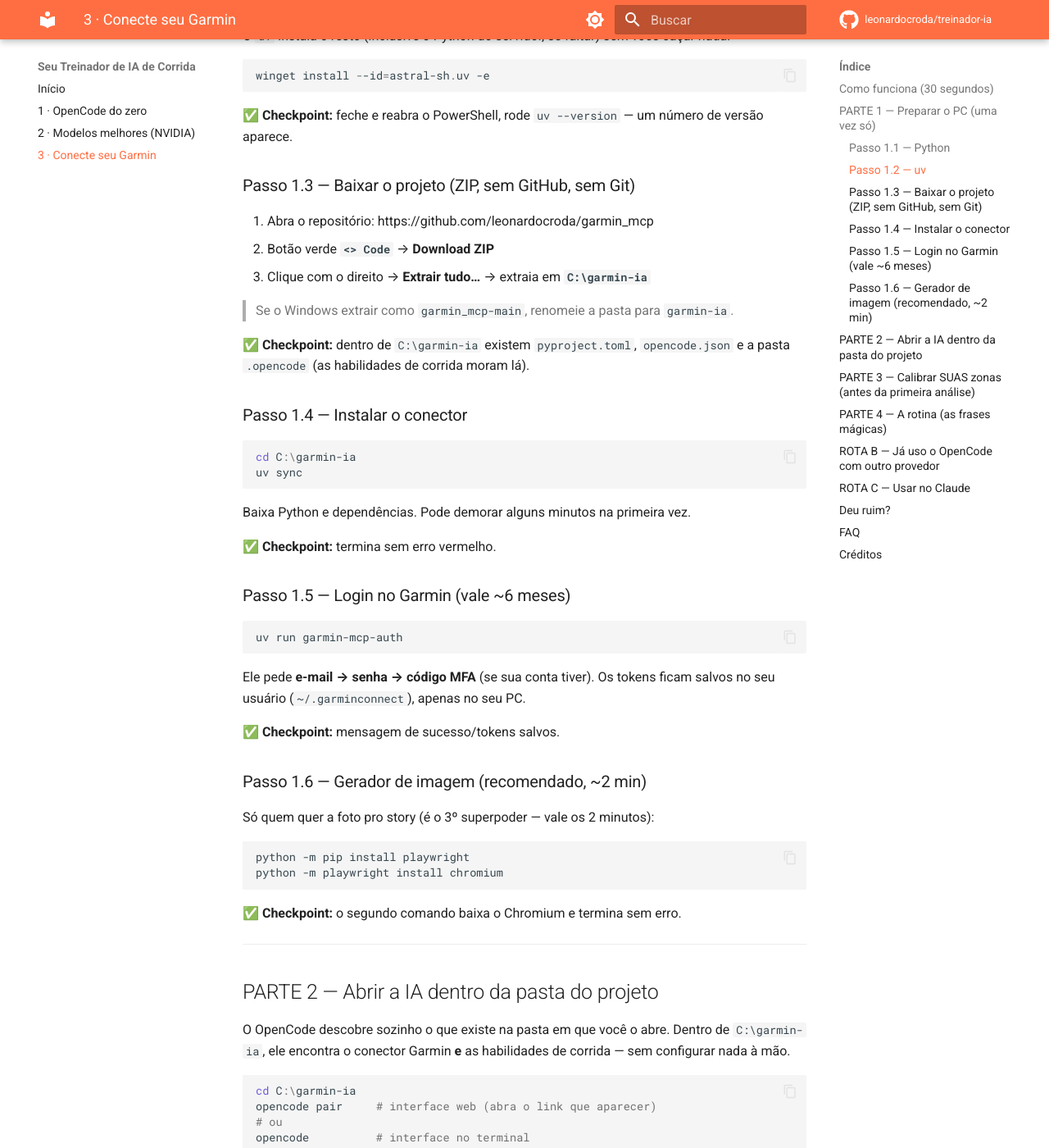
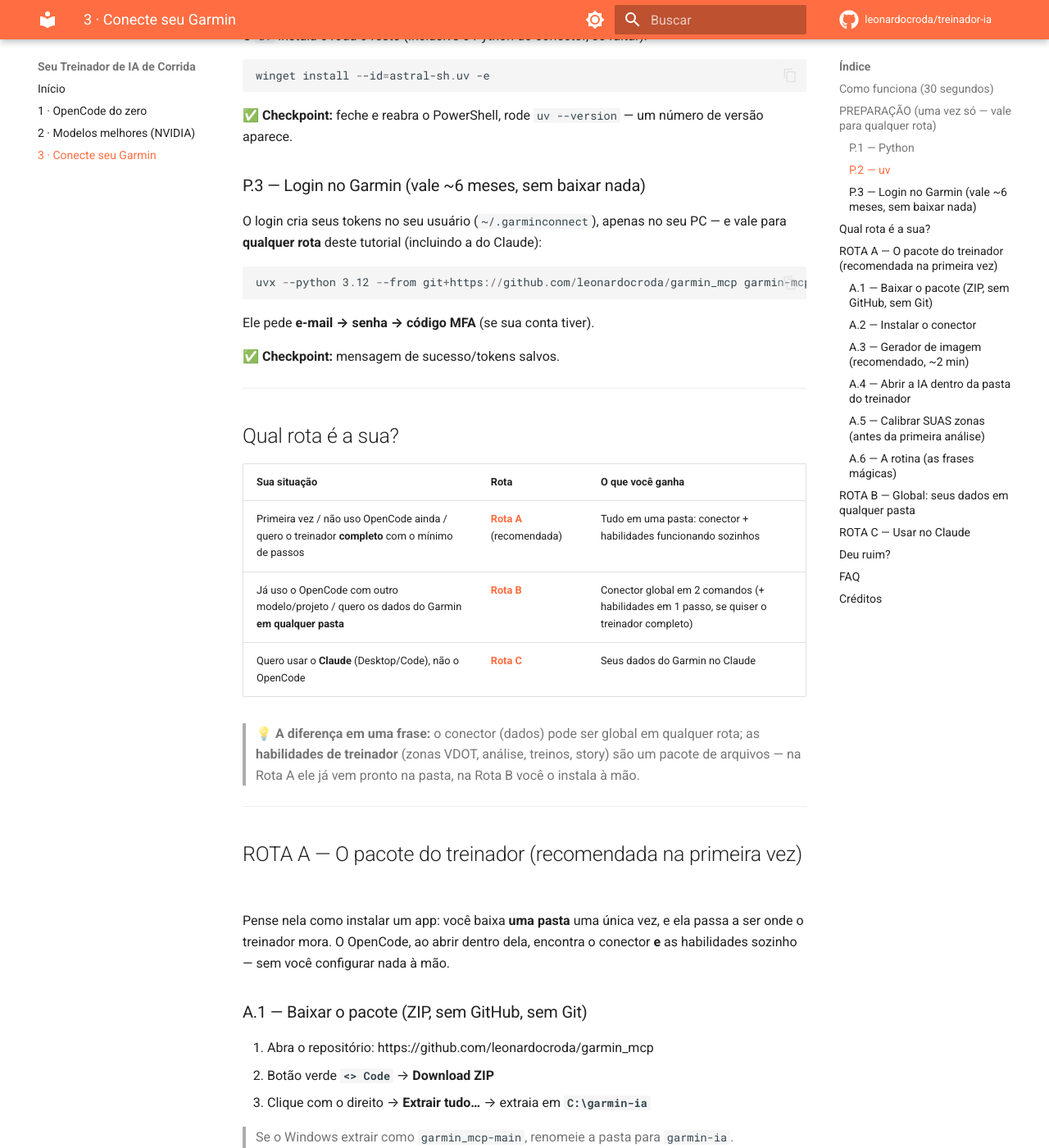
Before and after one commit to leonardocroda/treinador-ia, an MkDocs documentation site: the page built from docs/tutorial-3-garmin-mcp.md, in a window 1280 px wide and 1400 px high, scrolled down 1342 px. Shown: the whole window at 82% size. Built offline with MkDocs 1.6.1 and Material for MkDocs 9.7.7, drawn with Linux system fonts in a browser that asks for light colours; comment, search, counter and statistics services are not loaded; some of the changed text lies outside the part shown.

Commit message:
docs(tutorial-3): restructure with shared preparation + route decision table
- Common Preparation section (Python, uv, Garmin login via uvx - no
  download needed) that serves all routes, including Claude
- 'Which route is for you?' decision table right before the routes
- Route A reframed as the one-time trainer package (A.1-A.6)
- Route B strengthened: explicit prerequisites, honest scope (data-only
  vs full trainer via skills), playwright as its own step
- Route C reuses the shared Garmin login when available
- Internal anchors fixed for strict build

````diff
--- a/docs/tutorial-3-garmin-mcp.md
+++ b/docs/tutorial-3-garmin-mcp.md
@@ -3,7 +3,7 @@
 > Parte 3 de 3 da série "Seu treinador de IA de corrida".
 > Pré-requisitos: [Tutorial 1](./tutorial-1-opencode-do-zero.md) (OpenCode instalado) e [Tutorial 2](./tutorial-2-nvidia-modelos.md) (modelo conectado).
 > ⏱ Tempo: ~30 min · 💰 Custo: R$0
-> **Já usa o OpenCode com outro provedor?** Pule direto para a [Rota B](#rota-b-ja-uso-o-opencode-com-outro-provedor).
+> **Já usa o OpenCode com outro provedor?** Pule direto para a [Rota B](#rota-b-global-seus-dados-em-qualquer-pasta).
 > **Quer usar o Claude em vez do OpenCode?** Vá para a [Rota C](#rota-c-usar-no-claude).
 
 **Ao final você terá uma IA que, sozinha:**
@@ -24,21 +24,21 @@
 2. **Um conector open source** ([garmin_mcp](https://github.com/Taxuspt/garmin_mcp)) no seu PC que dá à IA acesso de leitura (e criação de treinos) — o "MCP" é só o nome do protocolo que permite isso. Seu login do Garmin fica **só no seu computador**.
 3. **A IA** (OpenCode + o modelo que você conectou no Tutorial 2), que agora sabe buscar seus dados quando você pede.
 
-Além do conector, a pasta que você baixa vem com **4 habilidades de corrida** prontas — as instruções que ensinam a IA a ser treinadora (calibrar zonas VDOT, avaliar treino contra elas, criar treinos, gerar a imagem do story).
+Além do conector, existe um pacote com **4 habilidades de corrida** prontas — as instruções que ensinam a IA a ser treinadora (calibrar zonas VDOT, avaliar treino contra elas, criar treinos, gerar a imagem do story). É o que separa "uma IA com seus dados" de "um treinador".
 
 ---
 
-## PARTE 1 — Preparar o PC (uma vez só)
+## PREPARAÇÃO (uma vez só — vale para qualquer rota) {: #preparacao }
 
-### Passo 1.1 — Python
+### P.1 — Python
 
-Baixe em **https://www.python.org/downloads/** e, na instalação, **marque "Add python.exe to PATH"** (senão os scripts das habilidades não rodam).
+Baixe em **https://www.python.org/downloads/** e, na instalação, **marque "Add python.exe to PATH"** (as habilidades de corrida usam Python).
 
 ✅ **Checkpoint:** abra um PowerShell **novo** e rode `python --version` — deve aparecer `Python 3.x`.
 
-### Passo 1.2 — uv
+### P.2 — uv
 
-O `uv` instala o resto (inclusive o Python do servidor, se faltar) sem você caçar nada:
+O `uv` instala e roda o resto (inclusive o Python do conector, se faltar):
 
 ```powershell
 winget install --id=astral-sh.uv -e
@@ -46,7 +46,37 @@
 
 ✅ **Checkpoint:** feche e reabra o PowerShell, rode `uv --version` — um número de versão aparece.
 
-### Passo 1.3 — Baixar o projeto (ZIP, sem GitHub, sem Git)
+### P.3 — Login no Garmin (vale ~6 meses, sem baixar nada)
+
+O login cria seus tokens no seu usuário (`~/.garminconnect`), apenas no seu PC — e vale para **qualquer rota** deste tutorial (incluindo a do Claude):
+
+```powershell
+uvx --python 3.12 --from git+https://github.com/leonardocroda/garmin_mcp garmin-mcp-auth
+```
+
+Ele pede **e-mail → senha → código MFA** (se sua conta tiver).
+
+✅ **Checkpoint:** mensagem de sucesso/tokens salvos.
+
+---
+
+## Qual rota é a sua?
+
+| Sua situação | Rota | O que você ganha |
+|---|---|---|
+| Primeira vez / não uso OpenCode ainda / quero o treinador **completo** com o mínimo de passos | **[Rota A](#rota-a-o-pacote-do-treinador-recomendada-na-primeira-vez)** (recomendada) | Tudo em uma pasta: conector + habilidades funcionando sozinhos |
+| Já uso o OpenCode com outro modelo/projeto / quero os dados do Garmin **em qualquer pasta** | **[Rota B](#rota-b-global-seus-dados-em-qualquer-pasta)** | Conector global em 2 comandos (+ habilidades em 1 passo, se quiser o treinador completo) |
+| Quero usar o **Claude** (Desktop/Code), não o OpenCode | **[Rota C](#rota-c-usar-no-claude)** | Seus dados do Garmin no Claude |
+
+> 💡 **A diferença em uma frase:** o conector (dados) pode ser global em qualquer rota; as **habilidades de treinador** (zonas VDOT, análise, treinos, story) são um pacote de arquivos — na Rota A ele já vem pronto na pasta, na Rota B você o instala à mão.
+
+---
+
+## ROTA A — O pacote do treinador (recomendada na primeira vez)
+
+Pense nela como instalar um app: você baixa **uma pasta** uma única vez, e ela passa a ser onde o treinador mora. O OpenCode, ao abrir dentro dela, encontra o conector **e** as habilidades sozinho — sem você configurar nada à mão.
+
+### A.1 — Baixar o pacote (ZIP, sem GitHub, sem Git)
 
 1. Abra o repositório: https://github.com/leonardocroda/garmin_mcp
 2. Botão verde **`<> Code`** → **Download ZIP**
@@ -56,28 +86,18 @@
 
 ✅ **Checkpoint:** dentro de `C:\garmin-ia` existem `pyproject.toml`, `opencode.json` e a pasta `.opencode` (as habilidades de corrida moram lá).
 
-### Passo 1.4 — Instalar o conector
+### A.2 — Instalar o conector
 
 ```powershell
 cd C:\garmin-ia
 uv sync
 ```
 
-Baixa Python e dependências. Pode demorar alguns minutos na primeira vez.
+Baixa o Python e as dependências do servidor. Pode demorar alguns minutos na primeira vez.
 
 ✅ **Checkpoint:** termina sem erro vermelho.
 
-### Passo 1.5 — Login no Garmin (vale ~6 meses)
-
-```powershell
-uv run garmin-mcp-auth
-```
-
-Ele pede **e-mail → senha → código MFA** (se sua conta tiver). Os tokens ficam salvos no seu usuário (`~/.garminconnect`), apenas no seu PC.
-
-✅ **Checkpoint:** mensagem de sucesso/tokens salvos.
-
-### Passo 1.6 — Gerador de imagem (recomendado, ~2 min)
+### A.3 — Gerador de imagem (recomendado, ~2 min)
 
 Só quem quer a foto pro story (é o 3º superpoder — vale os 2 minutos):
 
@@ -88,11 +108,9 @@
 
 ✅ **Checkpoint:** o segundo comando baixa o Chromium e termina sem erro.
 
----
+### A.4 — Abrir a IA dentro da pasta do treinador
 
-## PARTE 2 — Abrir a IA dentro da pasta do projeto
-
-O OpenCode descobre sozinho o que existe na pasta em que você o abre. Dentro de `C:\garmin-ia`, ele encontra o conector Garmin **e** as habilidades de corrida — sem configurar nada à mão.
+O OpenCode descobre o que existe na pasta em que você o abre. Dentro de `C:\garmin-ia`, ele encontra o conector Garmin **e** as habilidades de corrida sozinho:
 
 ```powershell
 cd C:\garmin-ia
@@ -117,9 +135,7 @@
 
 Se a IA responder com os dados reais da sua corrida — funcionou. Ela acabou de buscar seus dados do Garmin sozinha.
 
----
-
-## PARTE 3 — Calibrar SUAS zonas (antes da primeira análise)
+### A.5 — Calibrar SUAS zonas (antes da primeira análise)
 
 Suas zonas de ritmo são pessoais: nascem do **seu** último teste. Na conversa:
 
@@ -132,9 +148,7 @@
 > 🏃 Sem teste recente? Vale qualquer resultado cronometrado honesto — 10K serve, 5K serve. Quando fizer um teste novo, é só pedir "calibra minhas zonas" de novo.
 > 📄 O arquivo de exemplo `vdot_zones.example.json` na pasta da habilidade mostra o formato, com dados fictícios (VDOT 45).
 
----
-
-## PARTE 4 — A rotina (as frases mágicas)
+### A.6 — A rotina (as frases mágicas)
 
 | Você digita | A IA faz |
 |---|---|
@@ -146,19 +160,17 @@
 
 Depois de sincronizar, os treinos criados aparecem no calendário do relógio. No dia, é apertar play — o relógio apita cada série no ritmo certo.
 
+> 💡 **Quer isso funcionando em qualquer pasta, não só em `C:\garmin-ia`?** Depois que tudo estiver rodando, dá pra globalizar o conector e as habilidades com a [Rota B](#rota-b-global-seus-dados-em-qualquer-pasta) — sem perder nada do que você já configurou.
+
 ---
 
-## ROTA B — Já uso o OpenCode com outro provedor
+## ROTA B — Global: seus dados em qualquer pasta
 
-Você não precisa trocar de modelo nem de fluxo — só plugar o Garmin no seu OpenCode atual. Tudo abaixo roda em qualquer pasta.
+> **Pré-requisito:** a [Preparação](#preparacao) acima (Python, uv e login do Garmin feitos).
+>
+> **O que esta rota entrega sozinha:** o conector — você conversa com seus dados do Garmin em **qualquer pasta** do OpenCode. **O treinador completo** (análise com suas zonas VDOT, treinos com seu ritmo, foto do story) vem das habilidades do passo B.3 — sem elas, a análise fica genérica e a imagem do story não existe.
 
-**B.1 — Login do Garmin (uma vez, sem baixar nada):**
-
-```powershell
-uvx --python 3.12 --from git+https://github.com/leonardocroda/garmin_mcp garmin-mcp-auth
-```
-
-**B.2 — Aquecer o cache (evita timeout na primeira conexão):**
+**B.1 — Aquecer o cache (evita timeout na primeira conexão):**
 
 ```powershell
 uvx --python 3.12 --from git+https://github.com/leonardocroda/garmin_mcp garmin-mcp
@@ -175,26 +187,31 @@
 
 ✅ **Checkpoint:** `opencode mcp list` mostra `✓ garmin connected` — em qualquer projeto. Teste: `pega meu treino de ontem`.
 
-**B.4 — As habilidades de corrida (opcional, recomendado):**
+**B.3 — As habilidades de treinador (recomendado):**
 
-O servidor dá os **dados**; as habilidades ensinam a IA a ser **treinadora** (zonas, análise, criação de treinos, imagem). Para tê-las em qualquer projeto:
-
-1. Baixe o ZIP do repositório (Passo 1.3) uma vez
+1. Baixe o pacote e extraia em `C:\garmin-ia` como no [Passo A.1](#a1-baixar-o-pacote-zip-sem-github-sem-git)
 2. Copie as habilidades para a pasta global do OpenCode:
 
 ```powershell
 Copy-Item -Recurse C:\garmin-ia\.opencode\skills\* "$env:USERPROFILE\.config\opencode\skills\"
 ```
 
-3. Gere a imagem pro story? Rode o Passo 1.6 (playwright) também.
+✅ **Checkpoint:** em qualquer projeto, peça `avalia meu treino de hoje` — na primeira vez a IA pede para calibrar suas zonas (comportamento correto: `calibra minhas zonas`).
 
-✅ **Checkpoint:** em qualquer projeto, peça `avalia meu treino de hoje` — a IA deve pedir para calibrar suas zonas na primeira vez (isso é o comportamento correto).
+**B.4 — Gerador de imagem (se quiser o story):**
+
+```powershell
+python -m pip install playwright
+python -m playwright install chromium
+```
 
 ---
 
 ## ROTA C — Usar no Claude
 
-O conector é um servidor MCP padrão: funciona no Claude Desktop (e Claude Code) igual ao OpenCode. O que muda é só onde você cola a configuração. Primeiro, o login do Garmin (o `uvx` assume que você instalou o `uv` — Passo 1.2):
+O conector é um servidor MCP padrão: funciona no Claude Desktop (e Claude Code) igual ao OpenCode. O que muda é só onde você cola a configuração.
+
+> 💡 Fez a [Preparação](#preparacao) acima? O login do Garmin já está feito — pule direto para a instalação. Se veio direto pra esta rota, autentique primeiro:
 
 ```powershell
 uvx --python 3.12 --from git+https://github.com/Taxuspt/garmin_mcp garmin-mcp-auth
@@ -243,11 +260,11 @@
 |---|---|
 | "uv não é reconhecido" / "python não é reconhecido" | Feche **todas** as janelas do PowerShell e abra uma nova |
 | Login Garmin recusado | Confira a senha em https://connect.garmin.com primeiro; com MFA, use o código que o Garmin manda na hora |
-| Garmin parou de responder depois de meses | Token expirou (~6 meses): `uv run garmin-mcp-auth --force-reauth` (na pasta) ou o comando `uvx` do login com `--force-reauth` |
+| Garmin parou de responder depois de meses | Token expirou (~6 meses): rode o login da Preparação com `--force-reauth` no fim |
 | `opencode mcp list` mostra o garmin como connecting/não conecta | Primeira execução baixa o servidor — rode o aquecimento da Rota B e tente de novo. Se persistir, rode o opencode de dentro de `C:\garmin-ia` |
-| Conecta (`✓ garmin connected`), mas toda chamada trava em "Request timed out" | Seu `opencode.json` é de uma versão antiga, com timeout de 30s por requisição — baixe o ZIP de novo (Passo 1.3) e extraia por cima, ou use a [Rota B](#rota-b-ja-uso-o-opencode-com-outro-provedor) |
-| A IA diz que não encontrou as zonas | Você ainda não calibrou — rode `calibra minhas zonas` (Parte 3) |
-| A geração de imagem falha | Falta o Playwright — rode o Passo 1.6 |
+| Conecta (`✓ garmin connected`), mas toda chamada trava em "Request timed out" | Seu `opencode.json` é de uma versão antiga, com timeout de 30s por requisição — baixe o ZIP de novo (Passo A.1) e extraia por cima, ou use a [Rota B](#rota-b-global-seus-dados-em-qualquer-pasta) |
+| A IA diz que não encontrou as zonas | Você ainda não calibrou — rode `calibra minhas zonas` (Passo A.5) |
+| A geração de imagem falha | Falta o Playwright — rode o Passo A.3 (ou B.4) |
 | Windows bloqueou o `uv` (Smart App Control) | Siga [esta seção do README do projeto](https://github.com/leonardocroda/garmin_mcp#windows-smart-app-control-blocks-uv--uvx) |
 | Erro 429 (limite de requisições) | Espere ~1 min ou troque de modelo no seletor — detalhes no [Tutorial 2](./tutorial-2-nvidia-modelos.md) |
 
@@ -256,7 +273,7 @@
 ## FAQ
 
 **Preciso fazer tudo isso toda vez que treinar?**
-Não. No dia a dia: `cd C:\garmin-ia` → `opencode pair` → conversa. O login do Garmin vale ~6 meses.
+Não. No dia a dia (Rota A): `cd C:\garmin-ia` → `opencode pair` → conversa. Na Rota B, abra o OpenCode em qualquer pasta e converse. O login do Garmin vale ~6 meses.
 
 **Quanto custa?**
 R$0: conector open source + free tier da NVIDIA — sem cota mensal de tokens, com limite de ~40 requisições/min por modelo (detalhes no [Tutorial 2](./tutorial-2-nvidia-modelos.md)). Se um dia quiser mais, dá pra trocar de provedor sem mexer em nada do que você configurou.
@@ -271,7 +288,7 @@
 Funciona com pequenos ajustes (o [README do projeto](https://github.com/leonardocroda/garmin_mcp) cobre). Este guia é Windows porque é onde todo o fluxo foi testado ponta a ponta.
 
 **Atualizou as habilidades — como pego a versão nova?**
-Baixe o ZIP de novo (Passo 1.3) e extraia por cima. Suas zonas ficam no seu `vdot_zones.json` — só recalibre se quiser.
+Baixe o ZIP de novo (Passo A.1) e extraia por cima (Rota B: re-copie as habilidades do passo B.3). Suas zonas ficam no seu `vdot_zones.json` — só recalibre se quiser.
 
 ---
 
````
Also changed, not shown: other parts of docs/tutorial-3-garmin-mcp.md (+1 -1 lines).
